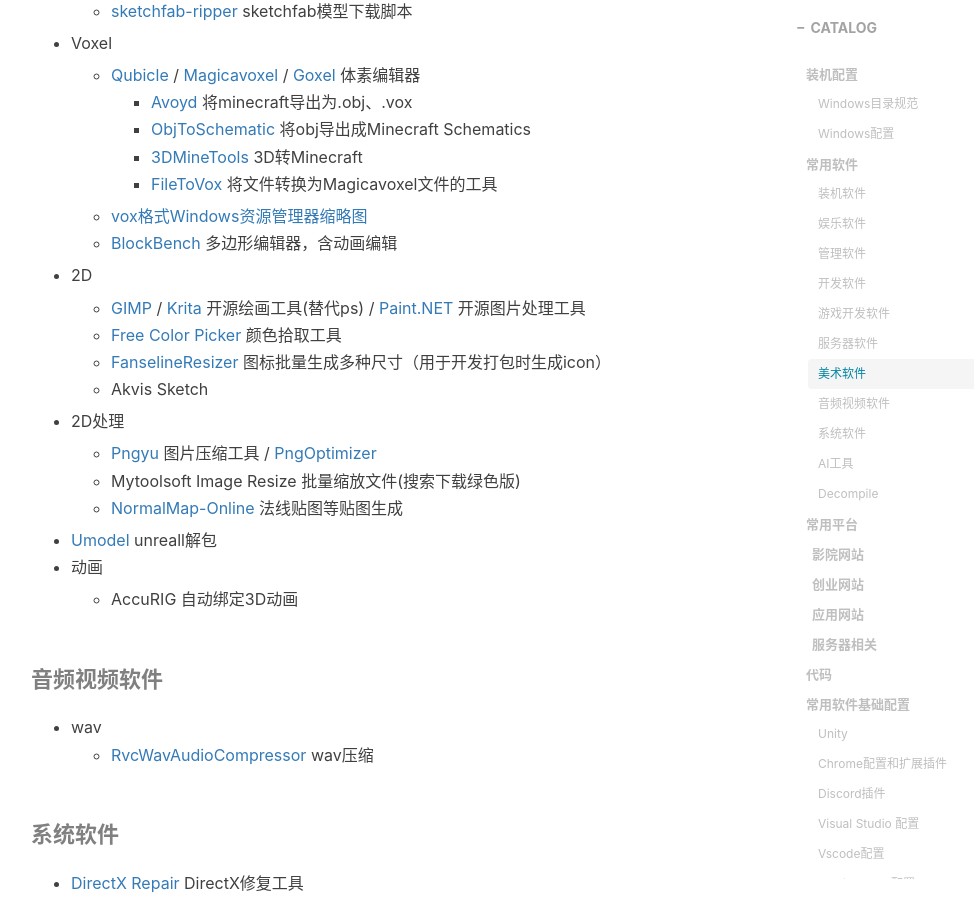
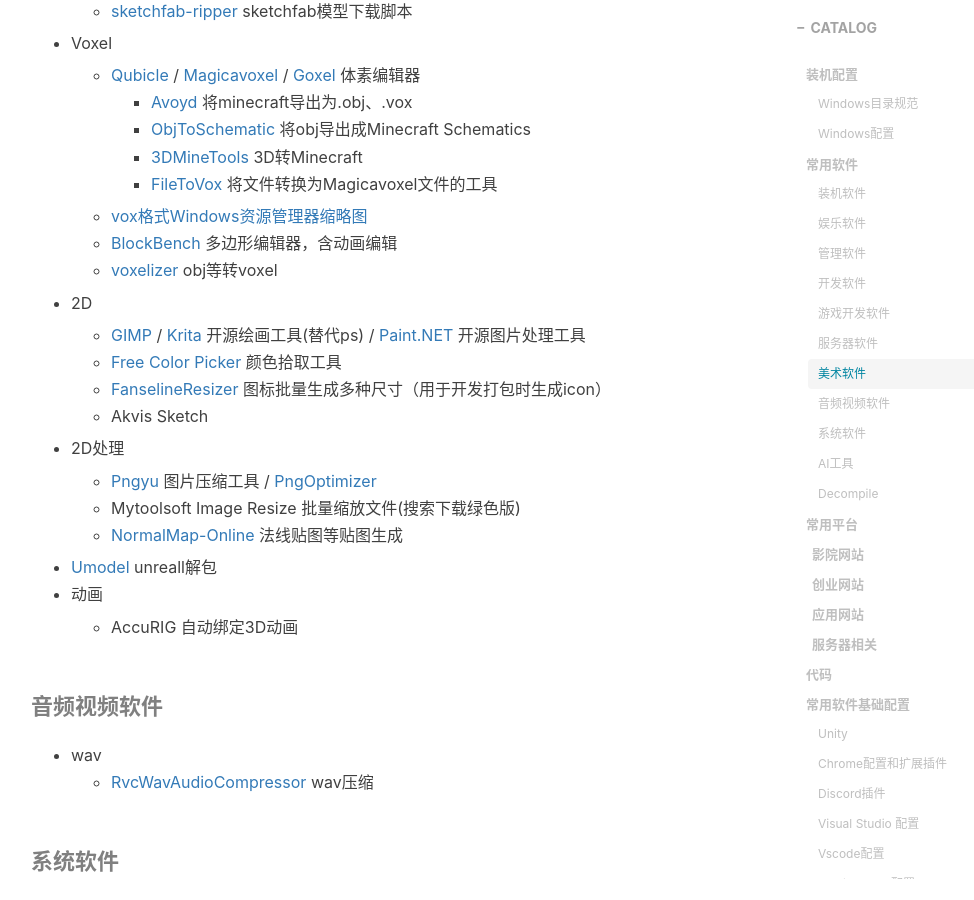
Before and after one commit to gumcstronger/gumcstronger.github.io, a Jekyll site: the page built from _posts/2022/2022-08-24-windows.md, in a window 1280 px wide and 900 px high, scrolled down 4280 px. Shown: the whole window, without its empty margins (234-1208 px from the left). Built offline with Jekyll 4.4.1, drawn with Linux system fonts in a browser that asks for light colours; comment, search, counter and statistics services are not loaded.

Commit message:
Update 2022-08-24-windows.md

```diff
--- a/_posts/2022/2022-08-24-windows.md
+++ b/_posts/2022/2022-08-24-windows.md
@@ -143,6 +143,7 @@
     - [FileToVox](https://github.com/Zarbuz/FileToVox) 将文件转换为Magicavoxel文件的工具
   - [vox格式Windows资源管理器缩略图](https://github.com/Arlorean/Voxels)
   - [BlockBench](https://www.blockbench.net/) 多边形编辑器，含动画编辑
+  - [voxelizer](https://drububu.com/miscellaneous/voxelizer/?out=stl) obj等转voxel
 - 2D
 
   - [GIMP](https://www.gimp.org/) / [Krita](https://krita.org/) 开源绘画工具(替代ps) / [Paint.NET](https://github.com/paintdotnet/release/releases) 开源图片处理工具
```
